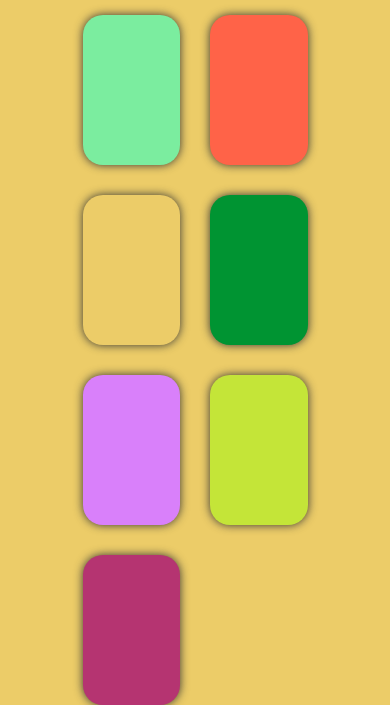
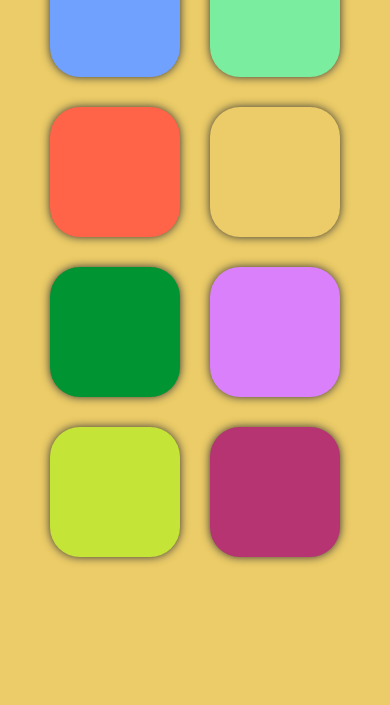
Before and after one commit to rhrahi379/colour-change, a plain HTML site: page index.html in a window 390 px wide. Shown: the part 170-875 px from the top of the page. After the commit the page ends 844 px from the top, so only its background shows below. Drawn offline with Linux system fonts and the light colour scheme.

Commit message:
final responsive set

```diff
--- a/index.html
+++ b/index.html
@@ -7,7 +7,6 @@
     <link rel="stylesheet" href="style.css">
 </head>
 <body id="bdy">
-    <h1>click to change the colour</h1>
     <script src="dom.js"></script>
 </body>
 </html>
--- a/style.css
+++ b/style.css
@@ -8,7 +8,7 @@
     height: 100vh;
     background-color: #eccc68;
     display: grid;
-    grid-template-columns: repeat(4, 100px);
+    grid-template-columns: repeat(4, 200px);
     align-items: center;
     justify-content: center;
     align-content: center;
@@ -18,7 +18,7 @@ button {
     height: 200px;
     border: none;
     outline: none;
-    border-radius: 20px;
+    border-radius: 40px;
     box-shadow: 0 0 10px #333;
     transition: .3s;
 }
@@ -28,11 +28,17 @@ button:hover {
 button:active {
     transform: scale(1.03);
 }
+@media screen and (max-width: 1000px) {
+    #bdy {
+        grid-template-columns: repeat(4, 150px);
+    }
+}
 @media screen and (max-width: 500px){
     #bdy {
-        grid-template-columns: repeat(2, 25%);
+        grid-template-columns: repeat(2, 130px);
     }
     button {
-        height: 150px;
+        height: 130px;
+        border-radius: 30px;
     }
 }
```
